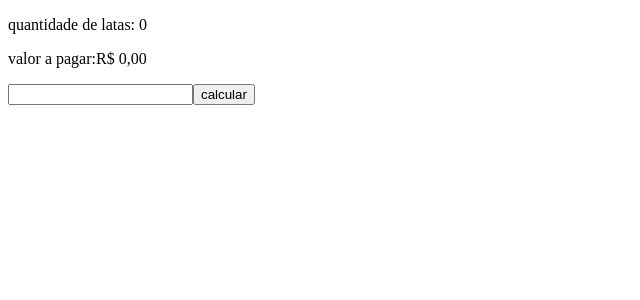
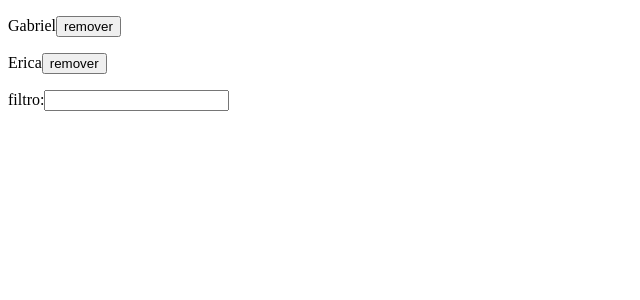
Before and after one commit to Gabriel200395/state, a React (Create React App) app: page / in a window 1280 px wide. Shown: the top 300 px of the page, without its empty margins (0-640 px from the left). Built offline with nearby package versions, Linux system fonts and the light colour scheme.

Commit message:
estudando sobre os states

```diff
--- a/src/App.js
+++ b/src/App.js
@@ -1,9 +1,9 @@
-import Ex16 from "./Exercicios/Ex16";
+import Ex18 from "./Exercicios/Ex18";
 
 function App() {
   return (
     <>
-      <Ex16 />
+      <Ex18 />
     </>
   );
 }
--- /dev/null
+++ b/src/Exercicios/Ex18.js
@@ -0,0 +1,44 @@
+import { useState } from "react";
+
+function Ex18() {
+  const [filtro, setFiltro] = useState("");
+  const [comentario, setComentario] = useState([
+    { nome: "Gabriel" },
+    { nome: "Erica" },
+  ]);
+  const [comentarioFiltrado, setComentarioFiltrado] = useState(comentario);
+
+  function handleChangeComentario({ target }) {
+    setFiltro(target.value);
+    setComentarioFiltrado(
+      comentario.filter((c) => c.nome.includes(target.value))
+    );
+  }
+
+  function removerComentario(item) {
+    const r = comentario.filter((c) => c.nome !== item);
+    setComentario(r);
+    setComentarioFiltrado(r);
+  }
+
+  return (
+    <>
+      {comentarioFiltrado.map(({ nome }) => (
+        <div key={nome}>
+          <p>
+            {nome}
+            <button onClick={() => removerComentario(nome)}>remover</button>
+          </p>
+        </div>
+      ))}
+      <form>
+        <label>
+          filtro:
+          <input type="text" value={filtro} onChange={handleChangeComentario} />
+        </label>
+      </form>
+    </>
+  );
+}
+
+export default Ex18;
```
Also changed, not shown: src/Exercicios/Ex17.js (added, +52 -0 lines).
